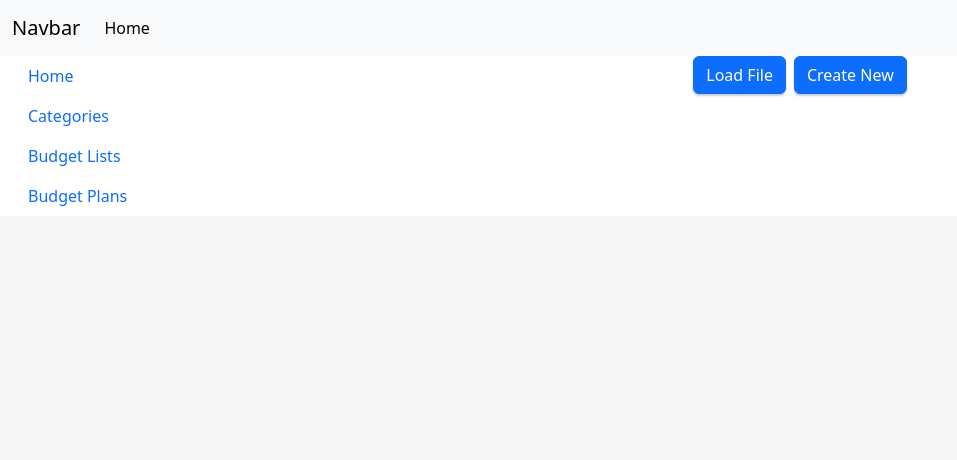
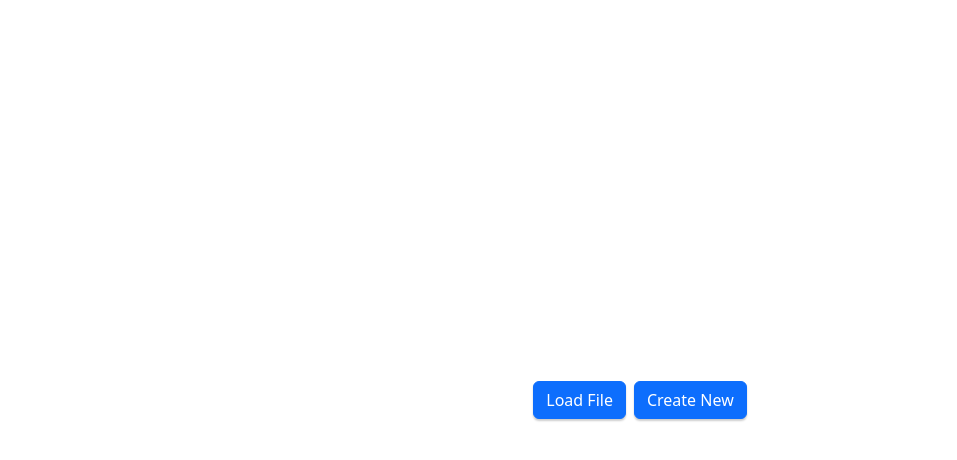
Before and after one commit to Injourn/Nudget, a React (Vite) app: page / in a window 1280 px wide. Shown: the top 460 px of the page, without its empty margins (0-957 px from the left). Built offline with nearby package versions, Linux system fonts and the light colour scheme.

Commit message:
feat: modify initial loading page screen

```diff
--- a/src/App.tsx
+++ b/src/App.tsx
@@ -11,10 +11,17 @@ import BudgetPlanAddEdit from "./components/BudgetPlanAddEdit";
 import { ToastContainer } from "react-toastify";
 import 'react-toastify/dist/ReactToastify.css';
 import LoadingPage from "./components/LoadingPage";
+import { useState } from "react";
 
 function App() {
+  let [dbLoaded,setDbLoaded] = useState<Boolean>(false);
 
+  if(!dbLoaded){
 
+    return (
+      <LoadingPage setDbLoaded={setDbLoaded}/>
+    )
+  } else {
     return (
       <>
         <Navbar />
@@ -24,8 +31,7 @@ function App() {
             <Sidebar />
             <div className="col-lg-9">
               <Routes>
-              <Route path="/" element={<LoadingPage />} />
-              <Route path="/home" element={<Home />}></Route>
+                <Route path="/" element={<Home />}></Route>
                 <Route path="/categories" element={<CategoryList/>}/>
                 <Route path="/budget" element={<BudgetTable />} />
                 <Route path="/budget/:budgetId" element={<BudgetView showTransactions={false}/>}/>
@@ -39,5 +45,6 @@ function App() {
       </>
     );
   }
+}
 
 export default App;
--- a/src/components/LoadingPage.tsx
+++ b/src/components/LoadingPage.tsx
@@ -1,17 +1,18 @@
 import { open, save } from '@tauri-apps/api/dialog';
 import callTauri from '../functions/CallTauri';
-import { useNavigate } from 'react-router-dom';
 
-function LoadingPage(){
-    const navigate = useNavigate()
+function LoadingPage(props:any){
+
+
     return (
+        <div style={{height: '100vh'}} className="d-flex align-items-center justify-content-center">
             <div className="d-grid gap-2 d-md-flex justify-content-md-center">
                 <button type="button" className="btn btn-primary" onClick={() => open({multiple: false,
                         filters: [{
                             name: 'Database',
                             extensions: ['db']
                         }]
-                    }).then((name) => {callTauri("load_file",{filePath:name}).then(() => navigate("/home"))})}>
+                        }).then((name) => {callTauri("load_file",{filePath:name}).then(() => props.setDbLoaded(true))})}>
                     Load File
                 </button>
                 <button type="button" className="btn btn-primary" onClick={() => save({
@@ -19,9 +20,10 @@ function LoadingPage(){
                         name: 'Database',
                         extensions: ['db']
                     }]
-            }).then((name) => {callTauri("create_file",{filePath:name}).then(() => navigate("/home"))})}>
+                }).then((name) => {callTauri("create_file",{filePath:name}).then(() => props.setDbLoaded(true))})}>
                     Create New
                 </button>
+            </div>
         </div>
     )
 }
--- a/src/components/ui/Navbar.tsx
+++ b/src/components/ui/Navbar.tsx
@@ -13,7 +13,7 @@ function Navbar(){
                 <div className="collapse navbar-collapse" id="navbarNav">
                     <ul className="navbar-nav">
                         <li className="nav-item">
-                            <a href="/home" className="nav-link active">
+                            <a href="/" className="nav-link active">
                                 Home
                             </a>
                         </li>
--- a/src/components/ui/Sidebar.tsx
+++ b/src/components/ui/Sidebar.tsx
@@ -12,7 +12,7 @@ return (
         <div className="offcanvas-body px-0">
             <ul className="nav nav-pills flex-column mb-sm-auto mb-0 align-items-start" id="menu">
                 <li className="nav-item">
-                    <Link to="/home" className="nav-link text-truncate">
+                    <Link to="/" className="nav-link text-truncate">
                         Home
                     </Link>
                 </li>
```
Lines whose indentation alone changed are shown as unchanged.
